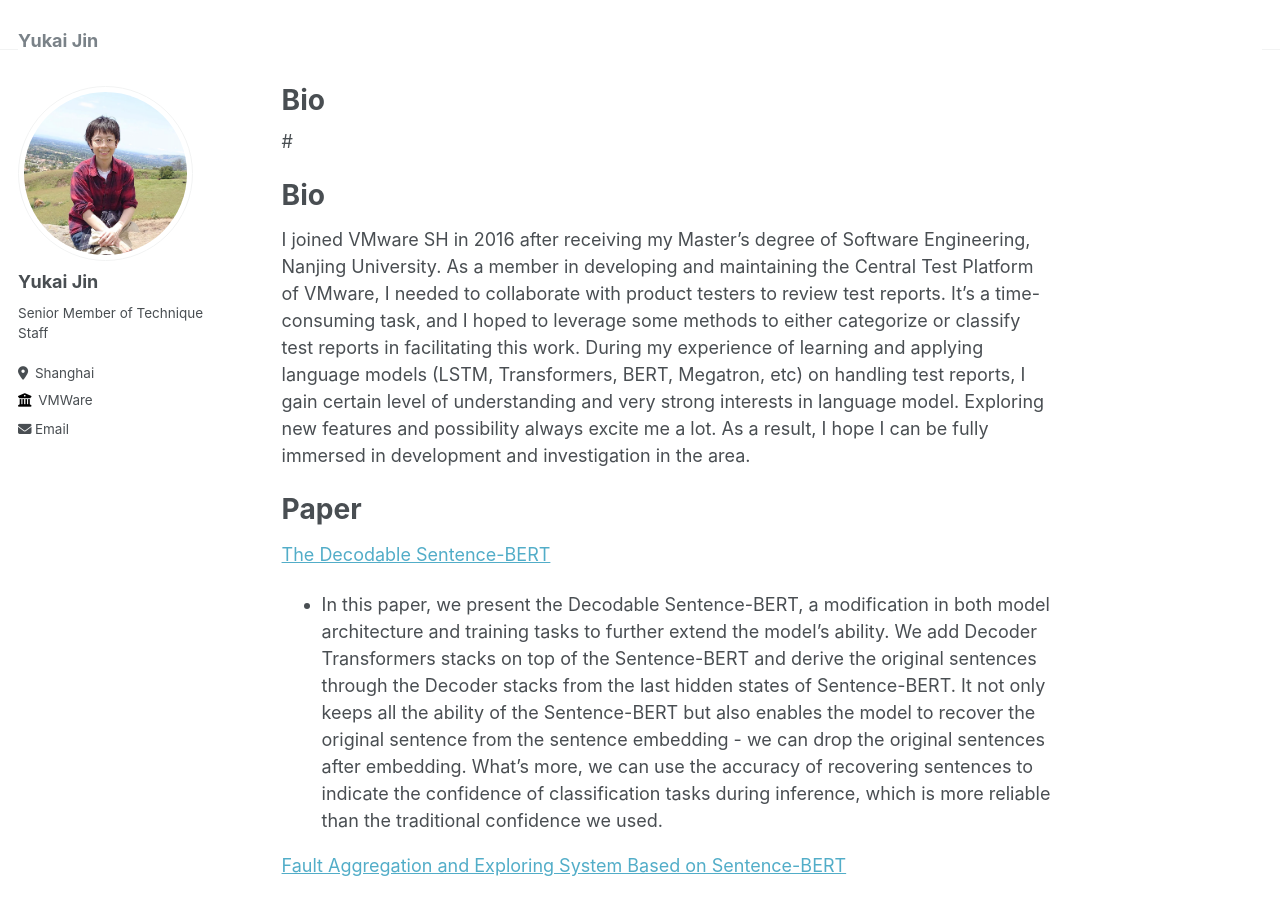
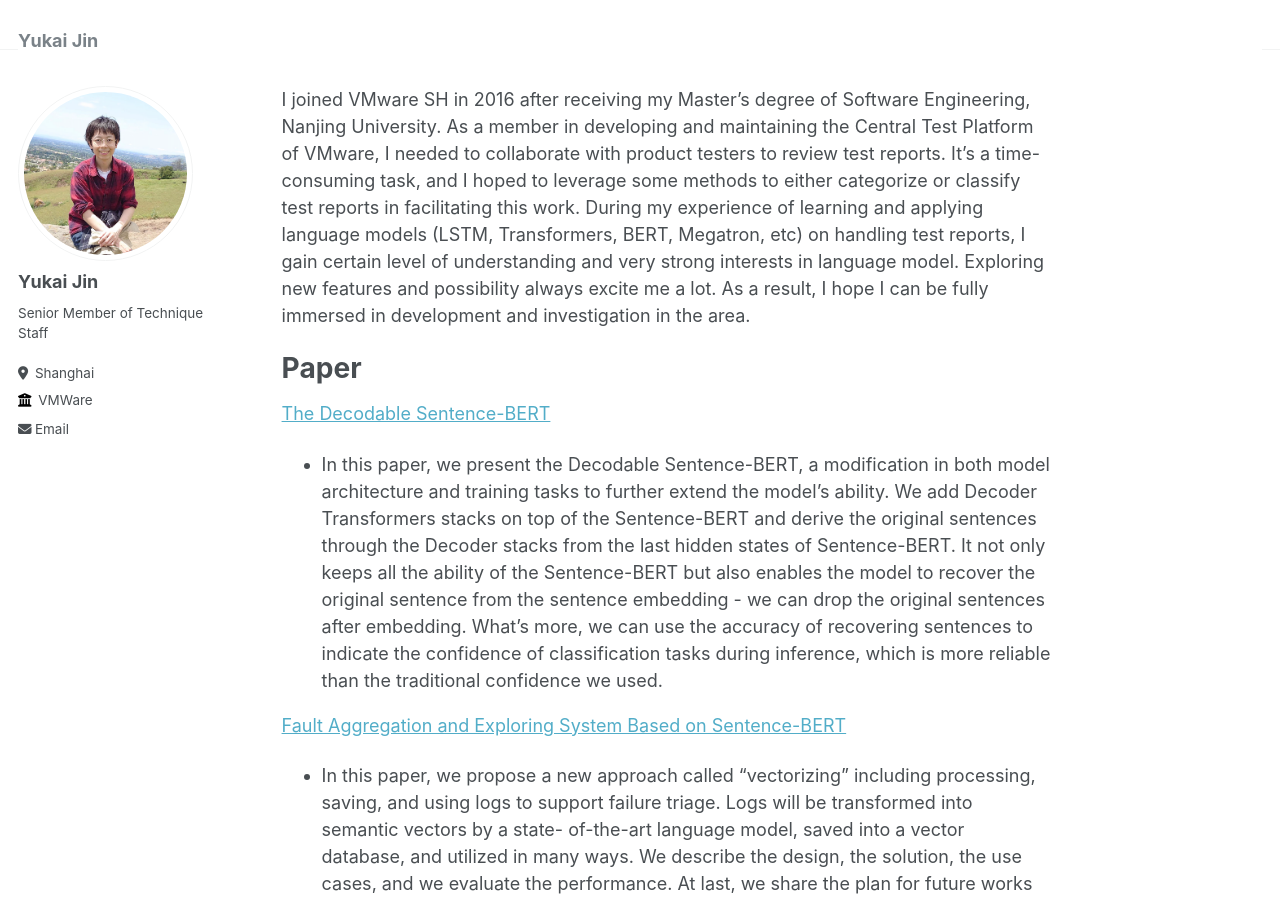
Before and after one commit to yukaijin/yukai.jin.github.io, a Jekyll site: the page built from _pages/about.md, in a window 1280 px wide and 900 px high. Built offline with Jekyll 4.4.1, drawn with Linux system fonts in a browser that asks for light colours; our own code applies the rules of GitHub Pages for plain Markdown files.

Commit message:
remove bio

```diff
--- a/_pages/about.md
+++ b/_pages/about.md
@@ -5,10 +5,6 @@ redirect_from:
   - /about/
   - /about.html
 ---
-#
-
-# Bio
-
 I joined VMware SH in 2016 after receiving my Master's degree of Software Engineering, Nanjing University. As a member in developing and maintaining the Central Test Platform of VMware, I needed to collaborate with product testers to review test reports. It's a time-consuming task, and I hoped to leverage some methods to either categorize or classify test reports in facilitating this work. During my experience of learning and applying language models (LSTM, Transformers, BERT, Megatron, etc) on handling test reports, I gain certain level of understanding and very strong interests in language model. Exploring new features and possibility always excite me a lot. As a result, I hope I can be fully immersed in development and investigation in the area.
 
 # Paper
```
